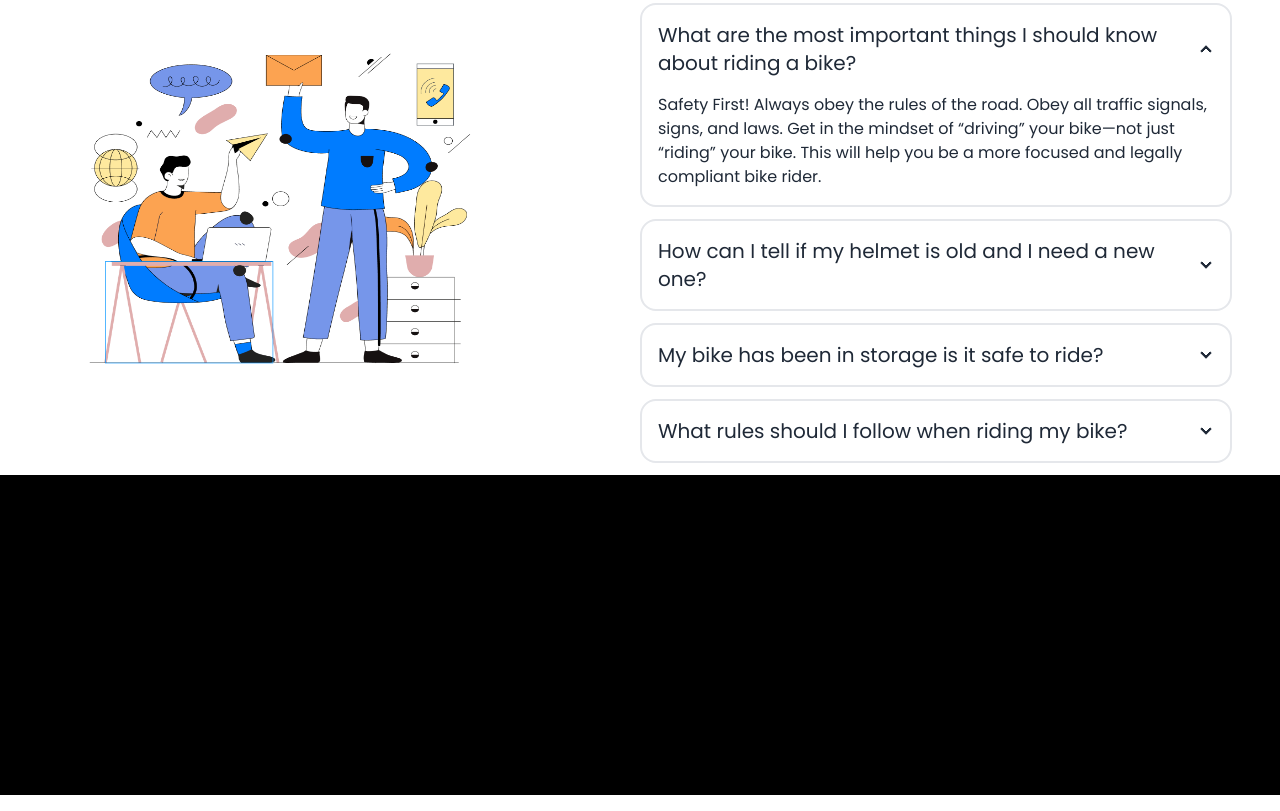
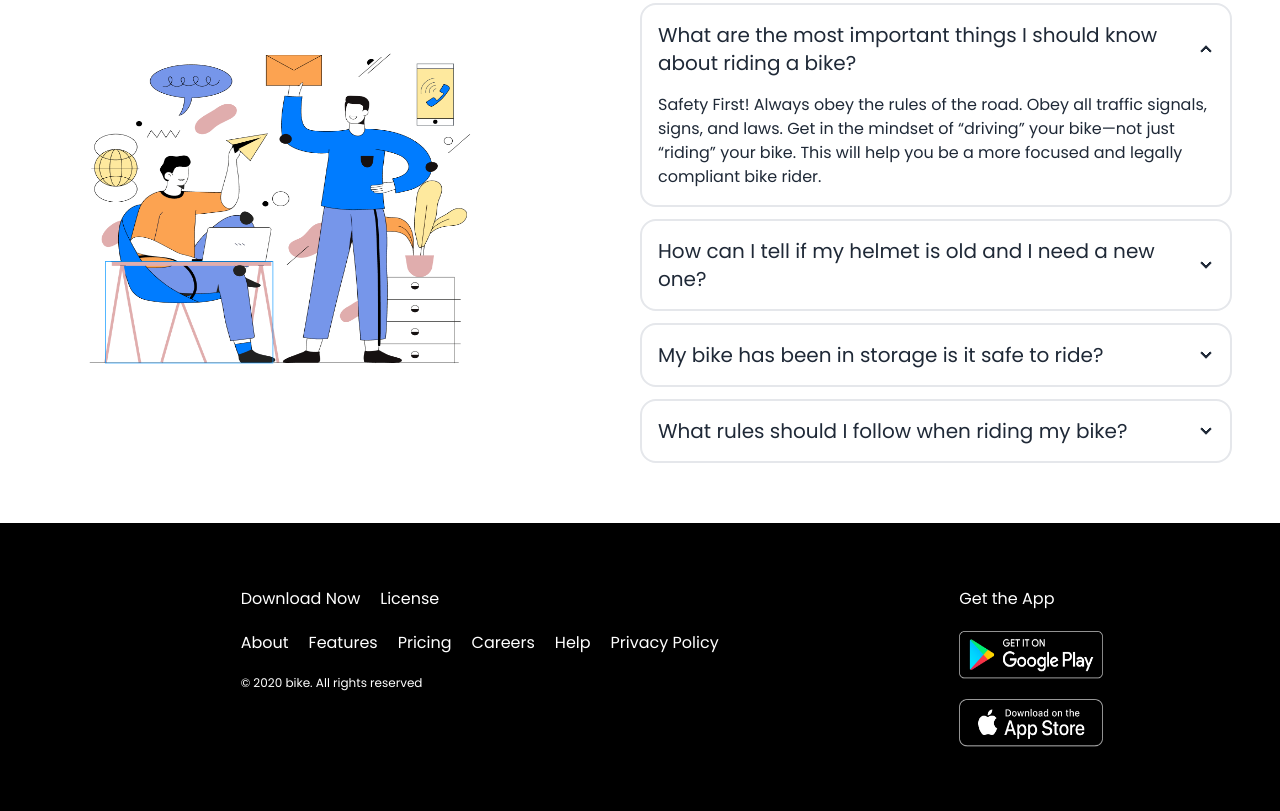
Before and after one commit to Jahir990/bike-site-project, a plain HTML site: page index.html in a window 1280 px wide. Shown: the part 2716-3527 px from the top of the page. Drawn offline with nearby package versions, Linux system fonts and the light colour scheme.

Commit message:
added footer

```diff
--- a/index.html
+++ b/index.html
@@ -206,7 +206,9 @@
               know about riding a bike?
             </div>
             <div class="collapse-content">
-            <p>Safety First! Always obey the rules of the road. Obey all traffic signals, signs, and laws. Get in the mindset of “driving” your bike—not just “riding” your bike. This will help you be a more focused and legally compliant bike rider. </p>
+              <p>Safety First! Always obey the rules of the road. Obey all traffic signals, signs, and laws. Get in the
+                mindset of “driving” your bike—not just “riding” your bike. This will help you be a more focused and
+                legally compliant bike rider. </p>
             </div>
           </div>
           <div class="collapse collapse-arrow bg-white border-2 mb-3">
@@ -216,7 +218,9 @@
               new one?
             </div>
             <div class="collapse-content">
-            <p>Safety First! Always obey the rules of the road. Obey all traffic signals, signs, and laws. Get in the mindset of “driving” your bike—not just “riding” your bike. This will help you be a more focused and legally compliant bike rider.</p>
+              <p>Safety First! Always obey the rules of the road. Obey all traffic signals, signs, and laws. Get in the
+                mindset of “driving” your bike—not just “riding” your bike. This will help you be a more focused and
+                legally compliant bike rider.</p>
             </div>
           </div>
           <div class="collapse collapse-arrow bg-white border-2 mb-3">
@@ -225,7 +229,9 @@
               My bike has been in storage is it safe to ride?
             </div>
             <div class="collapse-content">
-            <p>Safety First! Always obey the rules of the road. Obey all traffic signals, signs, and laws. Get in the mindset of “driving” your bike—not just “riding” your bike. This will help you be a more focused and legally compliant bike rider.</p>
+              <p>Safety First! Always obey the rules of the road. Obey all traffic signals, signs, and laws. Get in the
+                mindset of “driving” your bike—not just “riding” your bike. This will help you be a more focused and
+                legally compliant bike rider.</p>
             </div>
           </div>
           <div class="collapse collapse-arrow bg-white border-2 mb-3">
@@ -234,7 +240,9 @@
               What rules should I follow when riding my bike?
             </div>
             <div class="collapse-content">
-            <p>Safety First! Always obey the rules of the road. Obey all traffic signals, signs, and laws. Get in the mindset of “driving” your bike—not just “riding” your bike. This will help you be a more focused and legally compliant bike rider.</p>
+              <p>Safety First! Always obey the rules of the road. Obey all traffic signals, signs, and laws. Get in the
+                mindset of “driving” your bike—not just “riding” your bike. This will help you be a more focused and
+                legally compliant bike rider.</p>
             </div>
           </div>
         </div>
@@ -243,7 +251,31 @@
     </section>
   </main>
 
-  <footer class="bg-black w-full h-80">
+  <footer class="bg-black w-full  flex py-16 mt-12 justify-evenly text-white">
+    <div class=" mx-16  ">
+      <ul class="flex gap-5 mb-5">
+        <li>Download Now</li>
+        <li>License</li>
+      </ul>
+      <ul class="flex gap-5 mb-5">
+        <li>About</li>
+        <li>Features</li>
+        <li>Pricing</li>
+        <li>Careers</li>
+        <li>Help</li>
+        <li>Privacy Policy</li>
+      </ul>
+      <p class="text-xs">© 2020 bike. All rights reserved</p>
+
+    </div>
+    <div>
+      <p class="mb-5">Get the App</p>
+      <a href="#"><img src="images/android.png" alt="" class="w-36 h-12  mb-5"></a>
+      <a href="#"><img src="images/ios.png" alt="" class="w-36 h-12"></a>
+
+
+
+    </div>
 
   </footer>
 
```
Lines whose indentation alone changed are shown as unchanged.
